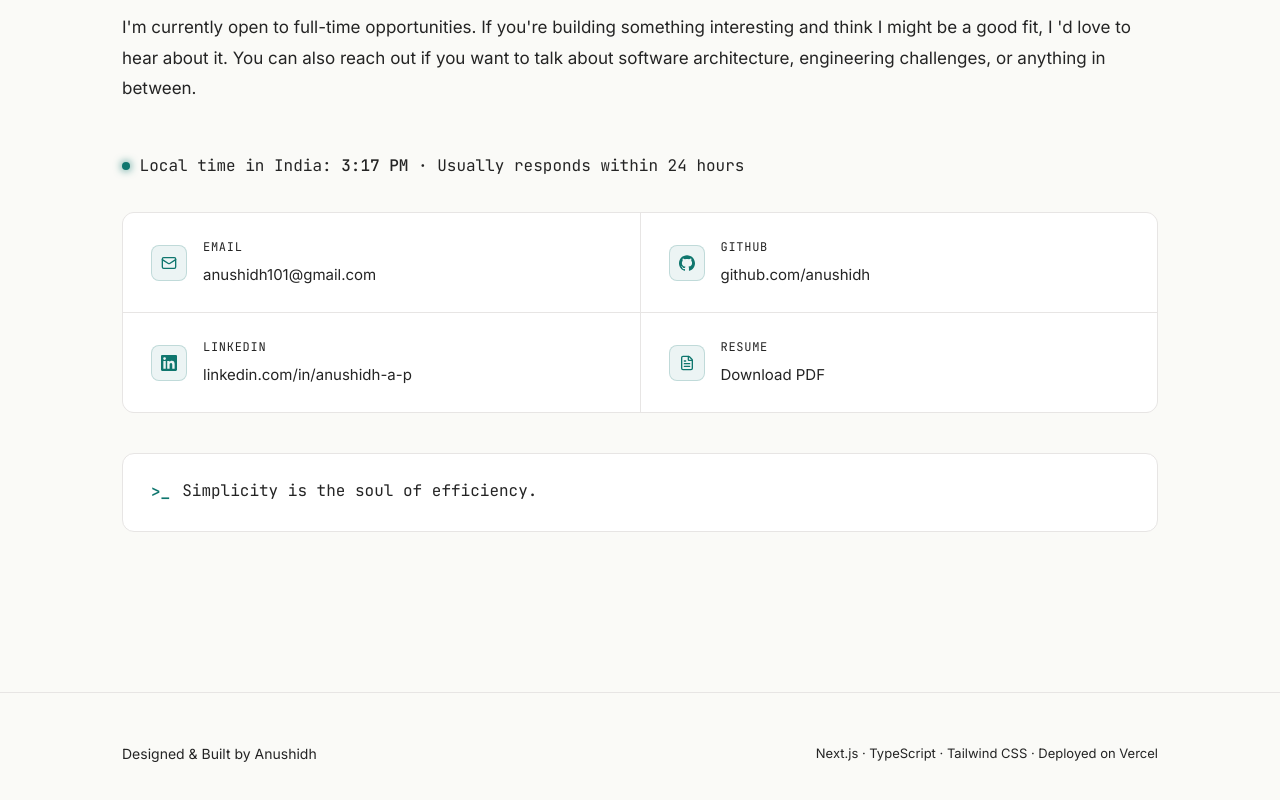
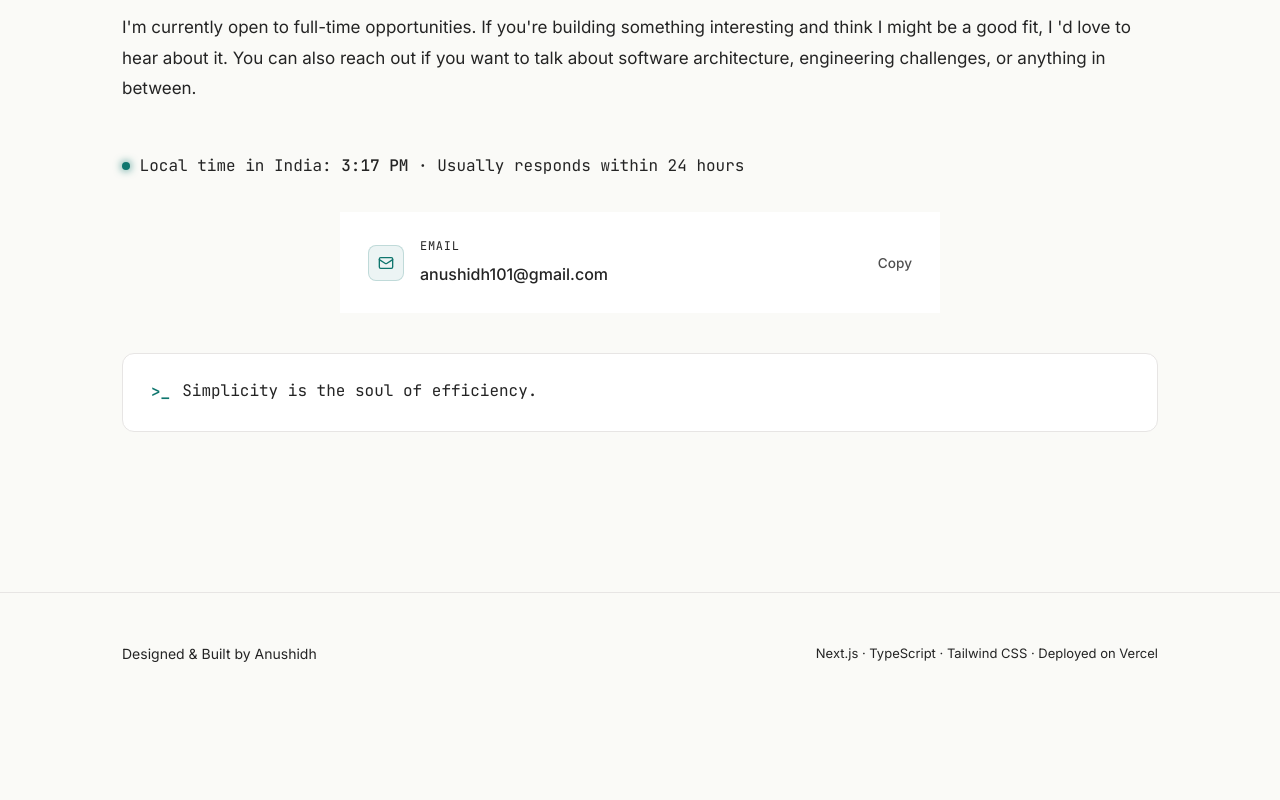
Before and after one commit to Anushidh/my-portfolio, a Next.js app: page / in a window 1280 px wide. Shown: the part 8470-9270 px from the top of the page. After the commit the page ends 9184 px from the top, so only its background shows below. Built offline with nearby package versions, Linux system fonts and the light colour scheme.

Commit message:
UI Update: Simplify contact section to single Copy Email card

```diff
--- a/components/Contact.tsx
+++ b/components/Contact.tsx
@@ -1,54 +1,8 @@
 import FadeIn from "./FadeIn";
 import SectionDivider from "./SectionDivider";
-import { Mail, FileText } from "lucide-react";
 import TerminalQuote from "./TerminalQuote";
 import LocalTime from "./LocalTime";
-
-function GithubIcon({ size = 16 }: { size?: number }) {
-  return (
-    <svg width={size} height={size} viewBox="0 0 24 24" fill="currentColor" aria-hidden="true">
-      <path d="M12 .297c-6.63 0-12 5.373-12 12 0 5.303 3.438 9.8 8.205 11.385.6.113.82-.258.82-.577 0-.285-.01-1.04-.015-2.04-3.338.724-4.042-1.61-4.042-1.61C4.422 18.07 3.633 17.7 3.633 17.7c-1.087-.744.084-.729.084-.729 1.205.084 1.838 1.236 1.838 1.236 1.07 1.835 2.809 1.305 3.495.998.108-.776.417-1.305.76-1.605-2.665-.3-5.466-1.332-5.466-5.93 0-1.31.465-2.38 1.235-3.22-.135-.303-.54-1.523.105-3.176 0 0 1.005-.322 3.3 1.23.96-.267 1.98-.399 3-.405 1.02.006 2.04.138 3 .405 2.28-1.552 3.285-1.23 3.285-1.23.645 1.653.24 2.873.12 3.176.765.84 1.23 1.91 1.23 3.22 0 4.61-2.805 5.625-5.475 5.92.42.36.81 1.096.81 2.22 0 1.606-.015 2.896-.015 3.286 0 .315.21.69.825.57C20.565 22.092 24 17.592 24 12.297c0-6.627-5.373-12-12-12" />
-    </svg>
-  );
-}
-
-function LinkedinIcon({ size = 16 }: { size?: number }) {
-  return (
-    <svg width={size} height={size} viewBox="0 0 24 24" fill="currentColor" aria-hidden="true">
-      <path d="M20.447 20.452h-3.554v-5.569c0-1.328-.027-3.037-1.852-3.037-1.853 0-2.136 1.445-2.136 2.939v5.667H9.351V9h3.414v1.561h.046c.477-.9 1.637-1.85 3.37-1.85 3.601 0 4.267 2.37 4.267 5.455v6.286zM5.337 7.433a2.062 2.062 0 0 1-2.063-2.065 2.064 2.064 0 1 1 2.063 2.065zm1.782 13.019H3.555V9h3.564v11.452zM22.225 0H1.771C.792 0 0 .774 0 1.729v20.542C0 23.227.792 24 1.771 24h20.451C23.2 24 24 23.227 24 22.271V1.729C24 .774 23.2 0 22.222 0h.003z" />
-    </svg>
-  );
-}
-
-const contactLinks = [
-  {
-    label: "Email",
-    value: "anushidh101@gmail.com",
-    href: "mailto:anushidh101@gmail.com",
-    icon: Mail,
-  },
-  {
-    label: "GitHub",
-    value: "github.com/anushidh",
-    href: "https://github.com/anushidh",
-    icon: GithubIcon,
-    external: true,
-  },
-  {
-    label: "LinkedIn",
-    value: "linkedin.com/in/anushidh-a-p",
-    href: "https://www.linkedin.com/in/anushidh-a-p-9a4367326",
-    icon: LinkedinIcon,
-    external: true,
-  },
-  {
-    label: "Resume",
-    value: "Download PDF",
-    href: "/Anush_resume.pdf",
-    icon: FileText,
-    external: true,
-  },
-];
+import CopyEmailButton from "./CopyEmailButton";
 
 export default function Contact() {
   return (
@@ -112,69 +66,10 @@ export default function Contact() {
         <LocalTime />
       </div>
 
-      <div className="contact-grid">
-        {contactLinks.map((link, i) => {
-          const Icon = link.icon;
-          return (
-            <FadeIn key={link.label} delay={0.05 * i}>
-              <a
-                href={link.href}
-                target={link.external ? "_blank" : undefined}
-                rel={link.external ? "noopener noreferrer" : undefined}
-                className="contact-card"
-                style={{
-                  display: "flex",
-                  alignItems: "center",
-                  gap: "1rem",
-                  padding: "1.5rem 1.75rem",
-                  backgroundColor: "var(--color-surface)",
-                  textDecoration: "none",
-                  height: "100%",
-                }}
-              >
-                <span
-                  style={{
-                    width: "36px",
-                    height: "36px",
-                    borderRadius: "8px",
-                    backgroundColor: "color-mix(in srgb, var(--color-accent) 8%, transparent)",
-                    border: "1px solid color-mix(in srgb, var(--color-accent) 20%, transparent)",
-                    display: "flex",
-                    alignItems: "center",
-                    justifyContent: "center",
-                    flexShrink: 0,
-                    color: "var(--color-accent)",
-                  }}
-                >
-                  <Icon size={16} />
-                </span>
-                <div>
-                  <p
-                    style={{
-                      fontSize: "0.75rem",
-                      fontFamily: "var(--font-mono)",
-                      color: "var(--color-text-muted)",
-                      letterSpacing: "0.06em",
-                      textTransform: "uppercase",
-                      marginBottom: "0.15rem",
-                    }}
-                  >
-                    {link.label}
-                  </p>
-                  <p
-                    style={{
-                      fontSize: "0.9375rem",
-                      color: "var(--color-text-primary)",
-                      fontFamily: "var(--font-body)",
-                    }}
-                  >
-                    {link.value}
-                  </p>
-                </div>
-              </a>
-            </FadeIn>
-          );
-        })}
+      <div style={{ maxWidth: "600px", margin: "0 auto", marginBottom: "2.5rem" }}>
+        <FadeIn delay={0.1}>
+          <CopyEmailButton />
+        </FadeIn>
       </div>
 
       <div className="flex flex-col gap-6" style={{ marginTop: "2.5rem" }}>
--- /dev/null
+++ b/components/CopyEmailButton.tsx
@@ -0,0 +1,99 @@
+"use client";
+
+import { useState } from "react";
+import { Mail, Check } from "lucide-react";
+import { motion } from "framer-motion";
+
+export default function CopyEmailButton() {
+  const [copied, setCopied] = useState(false);
+  const email = "anushidh101@gmail.com";
+
+  const handleCopy = async () => {
+    try {
+      await navigator.clipboard.writeText(email);
+      setCopied(true);
+      setTimeout(() => setCopied(false), 2000);
+    } catch (err) {
+      console.error("Failed to copy email", err);
+    }
+  };
+
+  return (
+    <button
+      onClick={handleCopy}
+      className="contact-card"
+      style={{
+        display: "flex",
+        alignItems: "center",
+        justifyContent: "space-between",
+        gap: "1rem",
+        padding: "1.5rem 1.75rem",
+        backgroundColor: "var(--color-surface)",
+        border: "none",
+        cursor: "pointer",
+        width: "100%",
+        textAlign: "left",
+      }}
+    >
+      <div style={{ display: "flex", alignItems: "center", gap: "1rem" }}>
+        <span
+          style={{
+            width: "36px",
+            height: "36px",
+            borderRadius: "8px",
+            backgroundColor: copied
+              ? "color-mix(in srgb, var(--color-success) 12%, transparent)"
+              : "color-mix(in srgb, var(--color-accent) 8%, transparent)",
+            border: copied
+              ? "1px solid color-mix(in srgb, var(--color-success) 30%, transparent)"
+              : "1px solid color-mix(in srgb, var(--color-accent) 20%, transparent)",
+            display: "flex",
+            alignItems: "center",
+            justifyContent: "center",
+            flexShrink: 0,
+            color: copied ? "var(--color-success)" : "var(--color-accent)",
+            transition: "all 0.2s ease",
+          }}
+        >
+          {copied ? <Check size={16} /> : <Mail size={16} />}
+        </span>
+        <div>
+          <p
+            style={{
+              fontSize: "0.75rem",
+              fontFamily: "var(--font-mono)",
+              color: "var(--color-text-muted)",
+              letterSpacing: "0.06em",
+              textTransform: "uppercase",
+              marginBottom: "0.15rem",
+            }}
+          >
+            {copied ? "Copied to clipboard!" : "Email"}
+          </p>
+          <p
+            style={{
+              fontSize: "1rem",
+              fontFamily: "var(--font-body)",
+              color: "var(--color-text-primary)",
+              fontWeight: 500,
+            }}
+          >
+            {email}
+          </p>
+        </div>
+      </div>
+
+      <span
+        style={{
+          fontSize: "0.85rem",
+          color: copied ? "var(--color-success)" : "var(--color-text-secondary)",
+          fontWeight: 500,
+          opacity: 0.8,
+          transition: "color 0.2s ease",
+        }}
+      >
+        {copied ? "Copied!" : "Copy"}
+      </span>
+    </button>
+  );
+}
```
